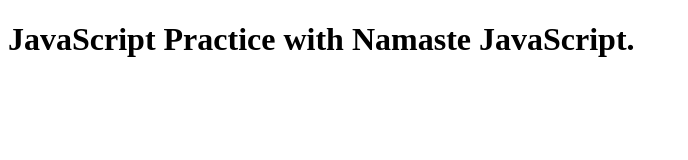
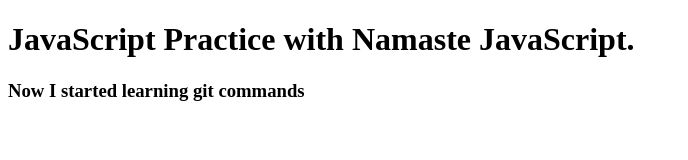
Before and after one commit to BhanuBurman/Git-practice, a plain HTML site: page index.html in a window 1280 px wide. Shown: the whole page, without its empty margins (0-688 px from the left). Drawn offline with Linux system fonts and the light colour scheme.

Commit message:
added one more h3 tag

```diff
--- a/index.html
+++ b/index.html
@@ -8,5 +8,6 @@
 </head>
 <body>
     <h1>JavaScript Practice with Namaste JavaScript.</h1>
+    <h3>Now I started learning git commands</h3>
 </body>
 </html>
```
